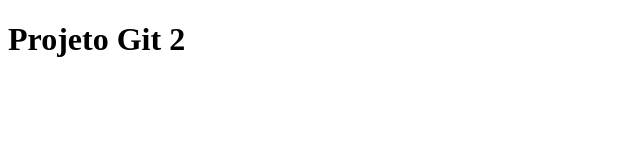
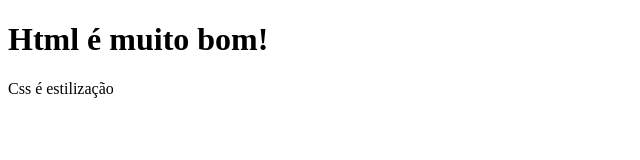
Before and after one commit to EricAugust2006/gi_kenzy_aula, a plain HTML site: page index.html in a window 1280 px wide. Shown: the whole page, without its empty margins (0-640 px from the left). Drawn offline with Linux system fonts and the light colour scheme.

Commit message:
Alteração dentro da tag H1

```diff
--- a/index.html
+++ b/index.html
@@ -6,6 +6,7 @@
     <title>ProjetoGit2</title>
 </head>
 <body>
-    <h1>Projeto Git 2</h1>
+    <h1>Html é muito bom!</h1>
+    <p>Css é estilização</p>
 </body>
 </html>
```
